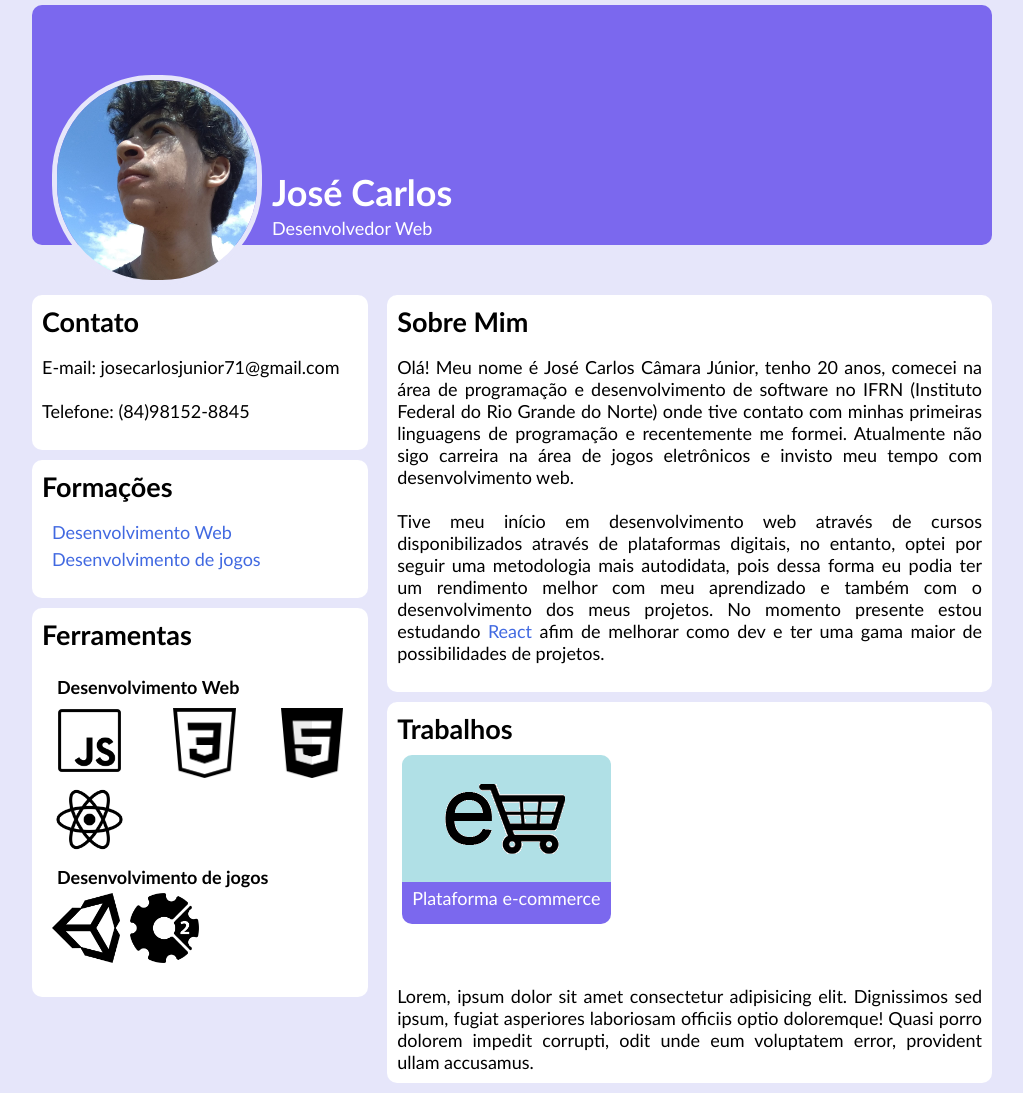
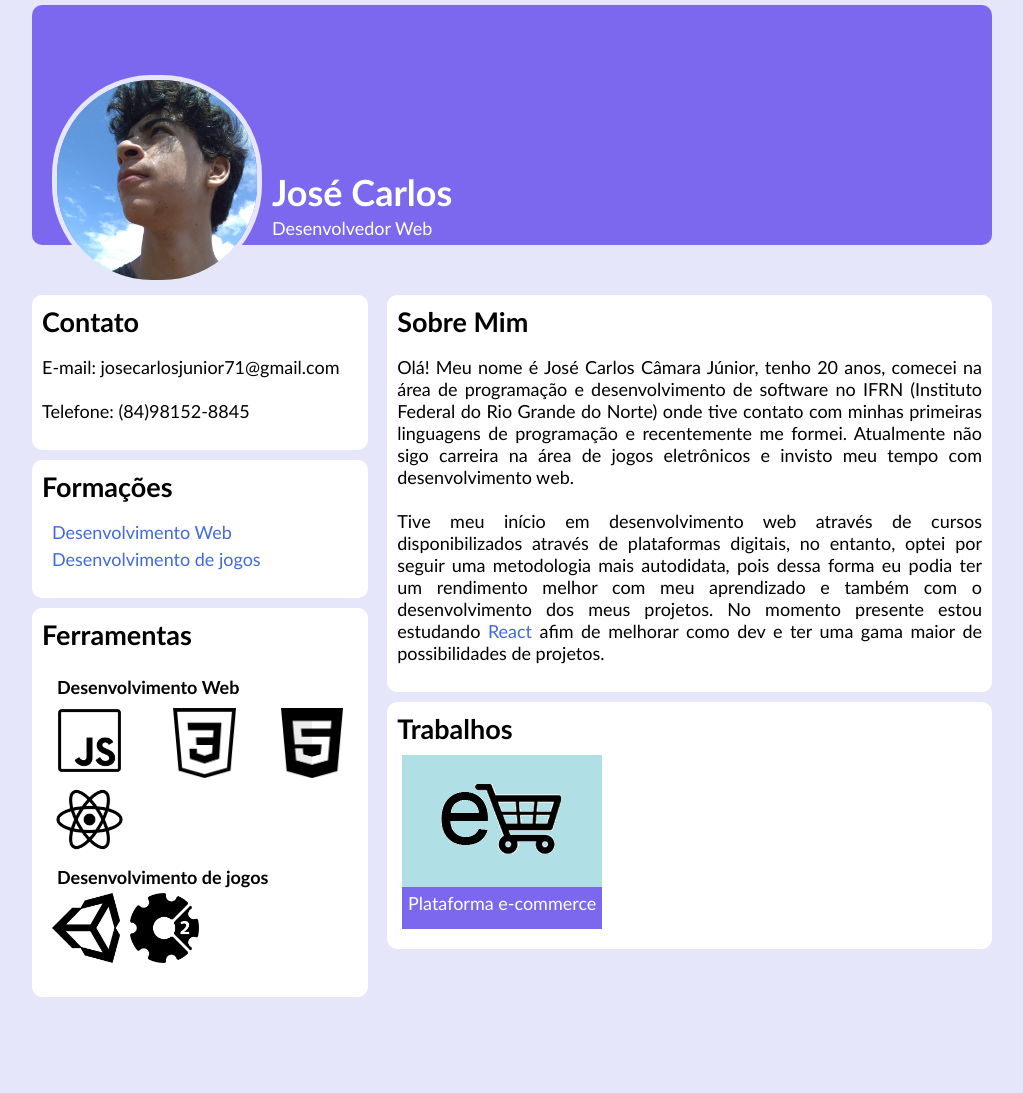
Before and after one commit to JoseCarlosCamara/meu-portfolio, a plain HTML site: page index.html in a window 1280 px wide. Shown: the whole page, without its empty margins (128-1151 px from the left). After the commit the page ends 1007 px from the top, so only its background shows below. Drawn offline with Linux system fonts and the light colour scheme.

Commit message:
atualização do index e formatação dos links dos trabalhos

```diff
--- a/css/estilo.css
+++ b/css/estilo.css
@@ -119,17 +119,24 @@ div#conteudo .janelaTrabalhos section{
     text-align: center;
     margin: 10px 5px;
     padding: 0;
-}
-.janelaTrabalhos section:hover{
-    scale: 1.05;
+    width: 200px;
+    border-radius: 0;
 }
 
 .janelaTrabalhos section span{
     background-color: mediumslateblue;
+    padding: 5px 0 15px 0;
+    color: white;
+    display: inline-block;
     width: 100%;
-    padding: 5px 10px 15px 10px;
-    color: white;
-    border-radius: 0 0 10px 10px;
+}
+
+.imagemTrabalho img{
+    transition: all 0.25s ease-in-out;
+}
+
+.janelaTrabalhos a:hover img{
+    transform: scale(1.20);
 }
 
 /*Fim trabalhos*/
--- a/index.html
+++ b/index.html
@@ -100,16 +100,15 @@
                         Trabalhos
                     </h2>
                         <div class="janelaTrabalhos">
-                            <a href="https://josecarloscamara.github.io/plataforma_e-commerce/">
+                            <a href="https://josecarloscamara.github.io/plataforma_e-commerce/" target="_blank">
                                 <section>
-                                <img src="assets/trabalhosIcons/e-market.png" alt="amazon 2 logo" >
-                                <br>
+                                <div class="imagemTrabalho">
+                                    <img src="assets/trabalhosIcons/e-market.png" alt="amazon 2 logo" >
+                                </div>
                                 <span class="trabalhoTitulo">Plataforma e-commerce</span>
                                 </section>
                             </a>
                         </div>
-                        <br><br><br>
-                        Lorem, ipsum dolor sit amet consectetur adipisicing elit. Dignissimos sed ipsum, fugiat asperiores laboriosam officiis optio doloremque! Quasi porro dolorem impedit corrupti, odit unde eum voluptatem error, provident ullam accusamus.
                 </section>
             </div>
         </div>
```
